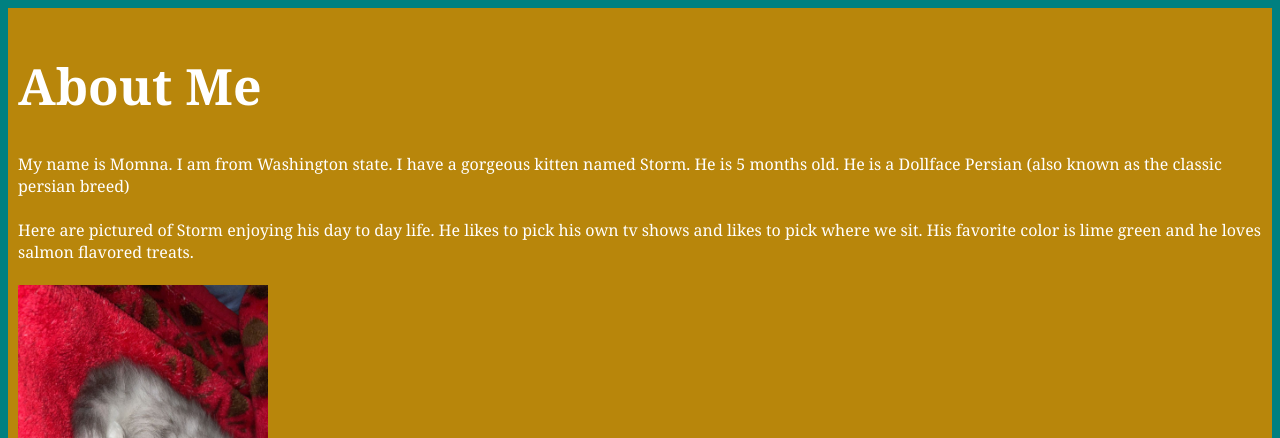
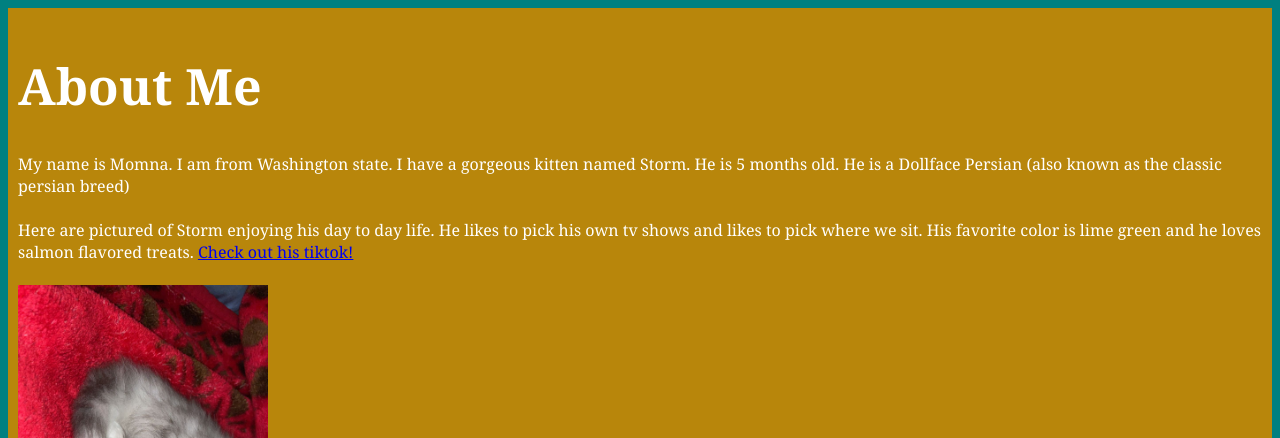
Before and after one commit to momnaqamar/homework2, a plain HTML site: page index.html in a window 1280 px wide. Shown: the top 438 px of the page. Drawn offline with Linux system fonts and the light colour scheme.

Commit message:
added storms tiktok

```diff
--- a/index.html
+++ b/index.html
@@ -11,6 +11,7 @@
             <br>
             <br>
             Here are pictured of Storm enjoying his day to day life. He likes to pick his own tv shows and likes to pick where we sit. His favorite color is lime green and he loves salmon flavored treats.
+            <a href="https://www.tiktok.com/@thatonecatstorm?lang=en" target="_blank"> Check out his tiktok! </a>
             <br>
             <br>
             <img src="storm-1.jpg" alt="Sleepy Storm">
```
